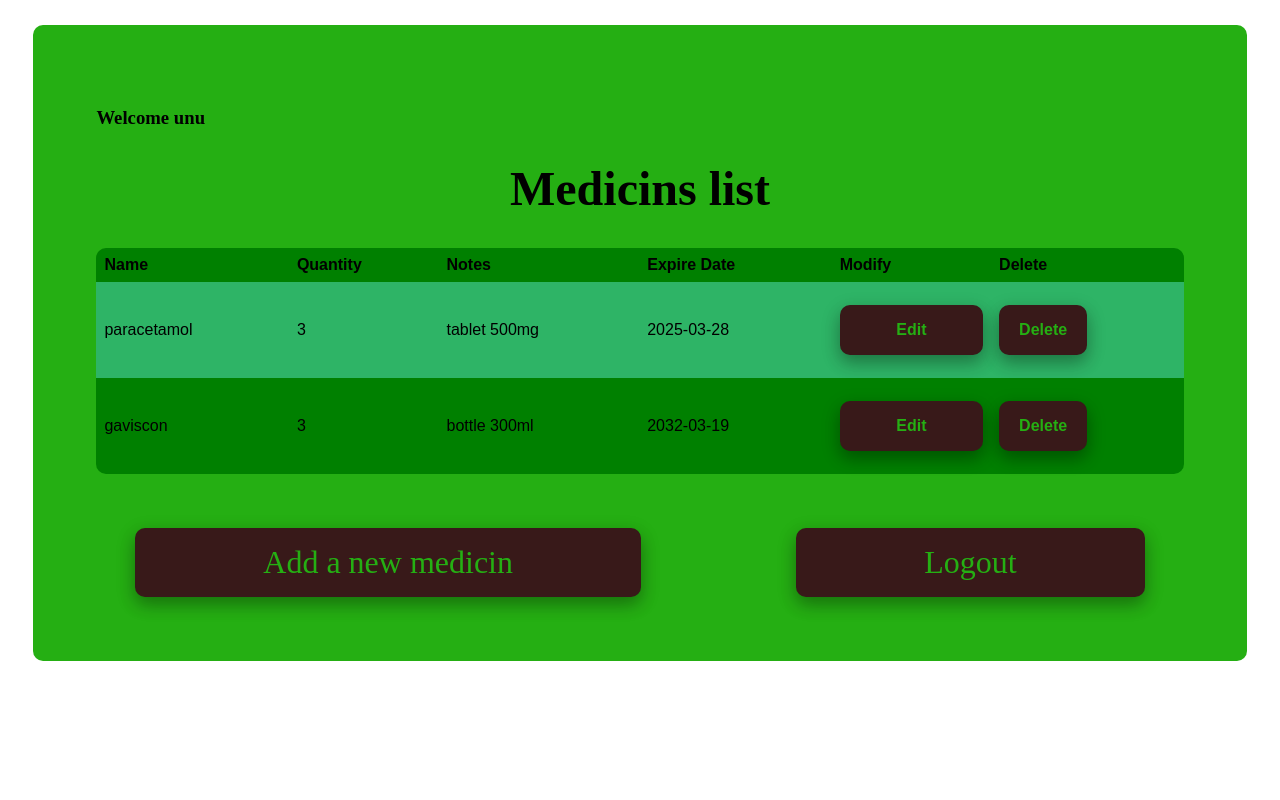
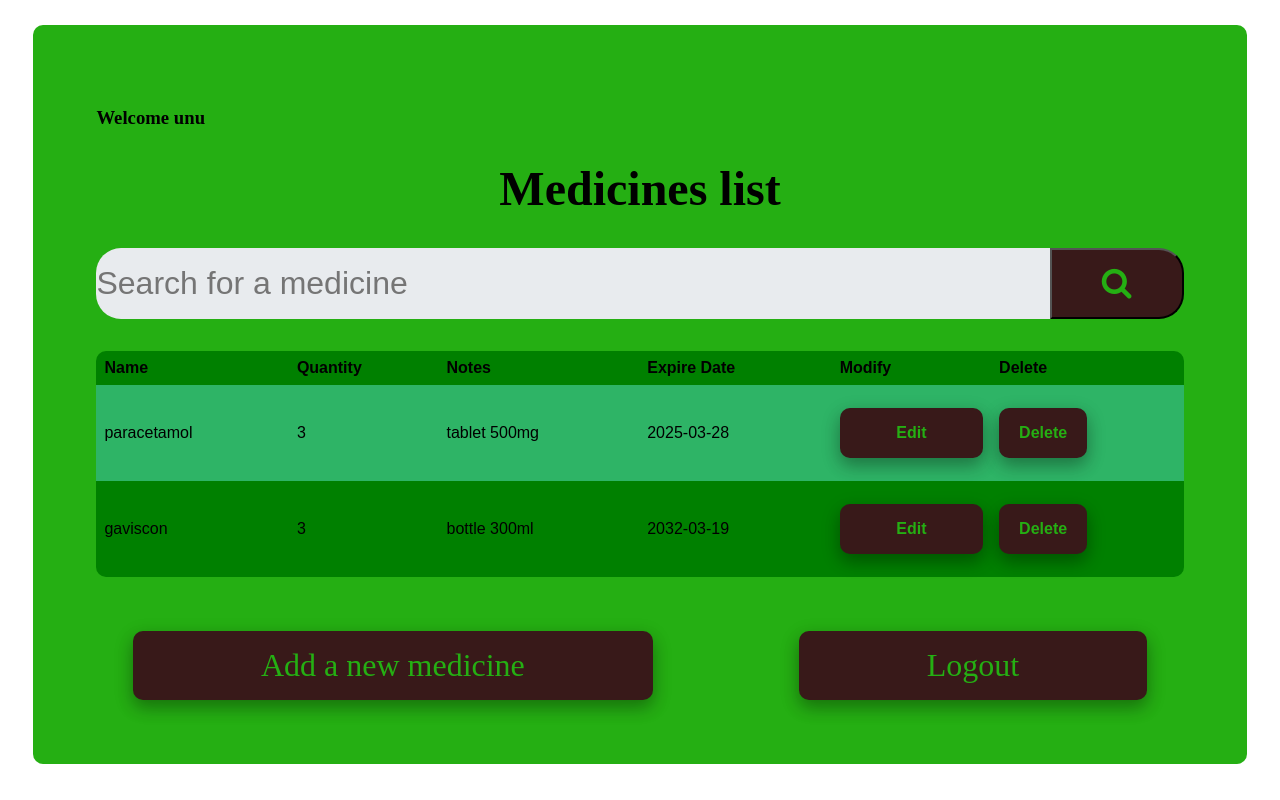
Before and after one commit to TesterLinux25/my-projects, a PHP site: page /my-projects/admin.php in a window 1280 px wide. Run offline with PHP 8.4, Linux system fonts and the light colour scheme; a user stored in the database is signed in; data comes from the database, SQL or seed files in the repository; data that the repository does not hold is empty.

Commit message:
final form

```diff
--- a/my-medicine-cupboard/admin.php
+++ b/my-medicine-cupboard/admin.php
@@ -8,10 +8,30 @@ include "partials/header.php";
 
 ///list a table from database
 $unu=$_SESSION['username'];
-$searchName='Otrivine';
+//$searchName='Otrivine';
+$sql="SELECT * FROM medicins  INNER JOIN users ON users.id=medicins.id_username WHERE username='$unu' ";
+$result=mysqli_query($conn, $sql);
+if($_SERVER["REQUEST_METHOD"]==="POST"){
+    if(isset($_POST['search_medicin'])){
+       // echo 'unu';
+        $searchName1=mysqli_real_escape_string($conn, $_POST['search']);
+       // echo $searchName1;
+        $sql="SELECT * FROM medicins  INNER JOIN users ON users.id=medicins.id_username WHERE username='$unu' ";
+             $result=mysqli_query($conn, $sql);
+        if($searchName1){
+            $sql="SELECT * FROM medicins  INNER JOIN users ON users.id=medicins.id_username WHERE username='$unu' AND name_m LIKE '%$searchName1%' ";
+            $result=mysqli_query($conn, $sql);
+            header("admin.php");
+        }else{
+            $sql="SELECT * FROM medicins  INNER JOIN users ON users.id=medicins.id_username WHERE username='$unu' ";
+             $result=mysqli_query($conn, $sql);
+             header("admin.php");
+        }
+    }}
+
 //$sql="SELECT * FROM medicins  INNER JOIN users ON users.id=medicins.id_username WHERE username='$unu' AND name_m='$searchName'";
-$sql="SELECT * FROM medicins  INNER JOIN users ON users.id=medicins.id_username WHERE username='$unu'";
-$result=mysqli_query($conn, $sql);
+
+
 
 
 
@@ -23,7 +43,7 @@ if($_SERVER["REQUEST_METHOD"]==="POST"){
         echo $id_m;
         $sql1="DELETE FROM medicins WHERE id_medicin='$id_m'";
         $query_status=check_query(delete_medicin($conn, $id_m));
-         $_SESSION['message']="Medicin $name_m delete succesfully";
+         $_SESSION['message']="Medicine $name_m delete succesfully";
          $_SESSION['msg_type']='success';
         if($query_status=== true){
             header("Location:http://localhost/my-projects/my-medicine-cupboard/admin.php");
@@ -41,7 +61,7 @@ if($_SERVER["REQUEST_METHOD"]==="POST"){
         <h3>Welcome  <?php echo $_SESSION['username']?></h3>
 
 
-        <h1 class="title">Medicins list</h1>
+        <h1 class="title">Medicines list</h1>
     <?php if(isset($_SESSION['message'])): ?>
     <div class="notification <?php  echo $_SESSION['msg_type']; ?>">
         <?php
@@ -54,6 +74,12 @@ if($_SERVER["REQUEST_METHOD"]==="POST"){
     </div>
 <?php endif; ?>
 
+        <form action="" class="search_form" method="POST">
+        <input type="hidden" name="id_medicin" value="<?php echo $row["id_medicin"]; ?>">
+          <input type="hidden" name="name_m" value="<?php echo $row["name_m"]; ?>">
+          <input class="search_input" placeholder="Search for a medicine" type="text" name="search" id="search">
+          <button class="search_button"  type="submit" name="search_medicin"><i class="fa fa-search"></i></button>
+        </form>
 
         <table>
             <tr>
@@ -80,7 +106,7 @@ if($_SERVER["REQUEST_METHOD"]==="POST"){
 
                             </td>
                             <td>
-                                <form method="POST" style="display:inline-block;" onsubmit="return confirm('Are you sure you want to delete this medicin?');">
+                                <form method="POST" class="table_form" style="display:inline-block;" onsubmit="return confirm('Are you sure you want to delete this medicine?');">
                                     <input type="hidden" name="id_medicin" value="<?php echo $row["id_medicin"]; ?>">
                                     <input type="hidden" name="name_m" value="<?php echo $row["name_m"]; ?>">
                                     <button class="delete"  type="submit" name="delete_medicin">Delete</button>
@@ -96,10 +122,12 @@ if($_SERVER["REQUEST_METHOD"]==="POST"){
                 </table>
 
 <br><br><br>
-            <div class="anotherbutton">
-    <a href="add_medicin.php">Add a new medicin</a><br>
+<div class="anotherbutton">
+
+    <a href="add_medicin.php">Add a new medicine</a><br>
     <a href="logout.php">Logout</a>
-    </div>
+</div>
+
 </div>
 <?php
      include "partials/footer.php";
--- a/my-medicine-cupboard/css/style.css
+++ b/my-medicine-cupboard/css/style.css
@@ -63,6 +63,7 @@ input[type="date"] {
   border: 1px solid white;
   margin-bottom: 25px;
 }
+/*admin*/
 table {
   font-family: arial, sans-serif;
   border-collapse: collapse;
@@ -96,7 +97,7 @@ table {
   background-color: green;
   border-radius: 10px;
 }
-.admin button,
+.table_form button,
 input[type="submit"] {
   width: 100%;
   padding: 16px 20px;
@@ -119,6 +120,26 @@ input[type="submit"] {
 }
 .admin a {
   font-size: 2rem;
+}
+.search_input {
+  background-color: rgb(232, 235, 238);
+  width: 100%;
+  padding: 15px 0;
+  font-size: xx-large;
+  border: none;
+  border-radius: 25px 0px 0px 25px;
+}
+.search_form {
+  display: flex;
+  flex-direction: row;
+  margin: 2rem 0;
+}
+.search_form button {
+  background-color: rgb(56, 25, 25);
+  padding: 15px 50px;
+  color: rgb(37, 175, 19);
+  font-size: 2rem;
+  border-radius: 0 25px 25px 0px;
 }
 /*edit*/
 .edit button,
@@ -147,7 +168,7 @@ input[type="number"],
 input[type="date"] {
   background-color: rgb(232, 235, 238);
   width: 100%;
-  margin: 25px 0;
+  margin: 15px 0;
   padding: 15px 0;
   font-size: xx-large;
   border: none;
--- a/my-medicine-cupboard/login.php
+++ b/my-medicine-cupboard/login.php
@@ -30,6 +30,7 @@ if($_SERVER["REQUEST_METHOD"]=="POST"){
         if(password_verify($password, $user['password'])){
             $_SESSION['logged_in']=true;
             $_SESSION['username']=$user['username'];
+            $_SESSION['id']=$user['id'];
             header("Location: admin.php");
              exit;
         }else{
--- a/my-medicine-cupboard/partials/header.php
+++ b/my-medicine-cupboard/partials/header.php
@@ -15,5 +15,6 @@ session_start();
     <meta name="viewport" content="width=device-width, initial-scale=1.0">
     <title>Document</title>
     <link rel="stylesheet" href="css/style.css">
+    <link rel="stylesheet" href="https://cdnjs.cloudflare.com/ajax/libs/font-awesome/4.7.0/css/font-awesome.min.css">
 </head>
 <body>
--- a/my-medicine-cupboard/register.php
+++ b/my-medicine-cupboard/register.php
@@ -26,7 +26,8 @@ if($_SERVER["REQUEST_METHOD"]=="POST"){
             if(mysqli_query($conn, $sql)){
                 $_SESSION['logged_in']=true;
                 $_SESSION['username']=$username;
-                header("Location: admin.php");
+                $_SESSION['id']=$user['id'];
+                header("Location: logout.php");
                  exit;
             }else{
                 $error= "SOMETHING HAPPENED not data inserted" . mysqli_error($conn);
```
Also changed, not shown: my-medicine-cupboard/add_medicin.php (+7 -4 lines).
